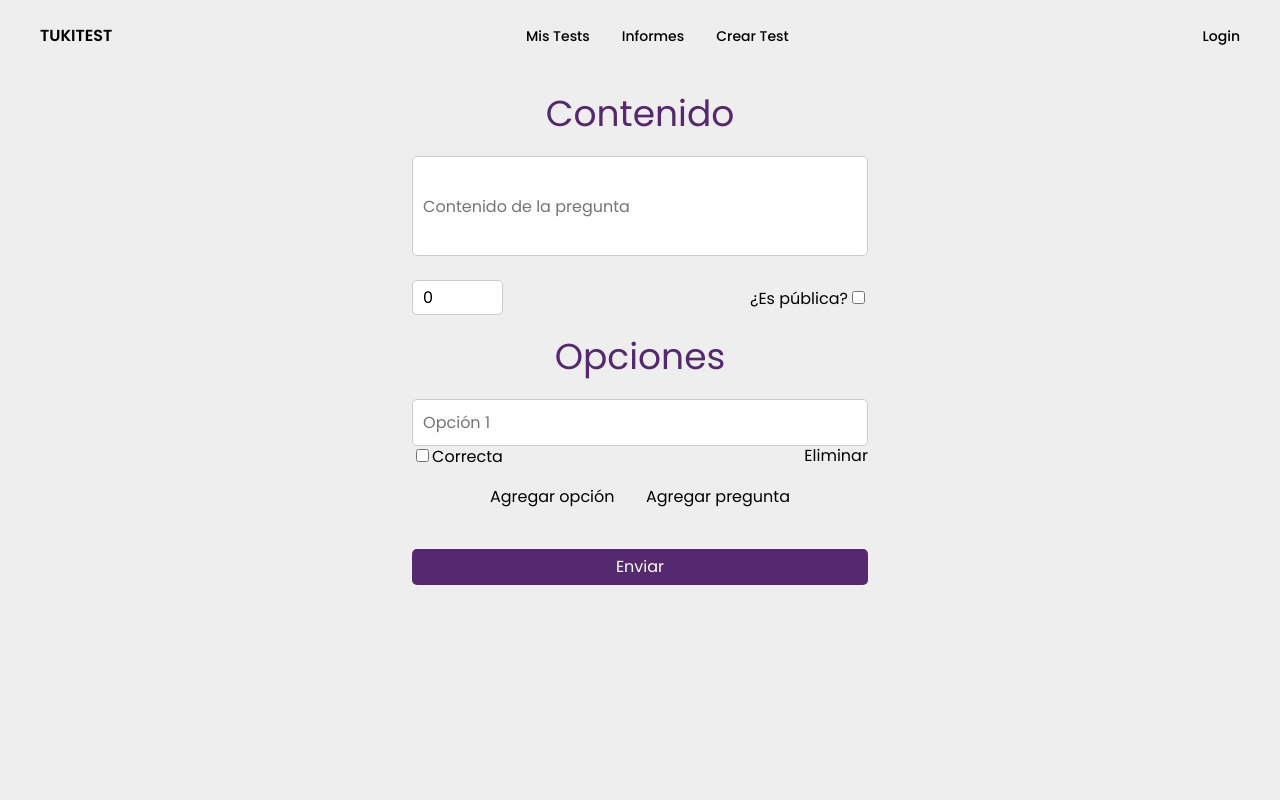
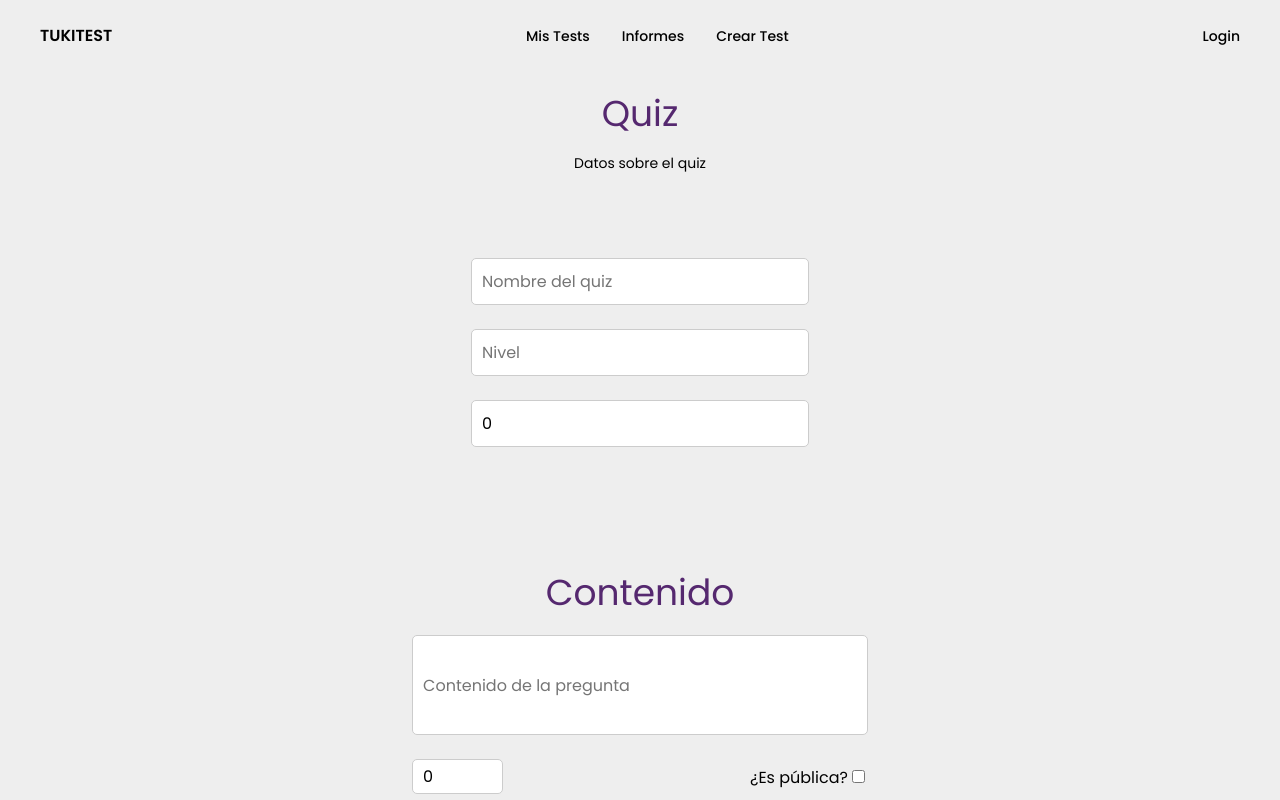
Before and after one commit to resalec2045/Tukitest-frontend, a React (Vite) app: page /createQuiz in a window 1280 px wide. Shown: the top 800 px of the page. Built offline with nearby package versions, Linux system fonts and the light colour scheme.

Commit message:
Crear Quiz

```diff
--- a/src/tukytest/crearQuiz/CreateQuiz.jsx
+++ b/src/tukytest/crearQuiz/CreateQuiz.jsx
@@ -3,6 +3,12 @@ import { useState } from "react";
 
 import "./CreateQuiz.css";
 import { useForm } from "../../hooks/useForm";
+
+const quizFormField = {
+  name: "",
+  level: "",
+  totalTime: 0,
+};
 
 const questionFormField = {
   content: "",
@@ -14,6 +20,12 @@ const questionFormField = {
 export const CreateQuiz = () => {
   const { content, grade, isPublic, options, onInputChange, isFormValid } =
     useForm(questionFormField);
+  const {
+    quizName,
+    level,
+    totalTime,
+    onInputChange: onInputChangeQuiz,
+  } = useForm(quizFormField);
   const [questions, setQuestions] = useState([]);
   const [currentQuestion, setCurrentQuestion] = useState({
     content: "",
@@ -96,6 +108,38 @@ export const CreateQuiz = () => {
   return (
     <>
       <NavBar type={"header"} />
+
+      <section className="section">
+        <form className="form grid" onSubmit={handleSubmit}>
+          <span className="section__title">Quiz</span>
+          <span className="section__subtitle">Datos sobre el quiz</span>
+          <input
+            type="text"
+            placeholder="Nombre del quiz"
+            className="input"
+            name="name"
+            value={quizName}
+            onChange={onInputChangeQuiz}
+          />
+          <input
+            type="text"
+            placeholder="Nivel"
+            className="input"
+            name="level"
+            value={level}
+            onChange={onInputChangeQuiz}
+          />
+          <input
+            type="number"
+            placeholder="Tiempo total (segundos)"
+            className="input"
+            name="totalTime"
+            value={totalTime}
+            onChange={onInputChangeQuiz}
+          />
+        </form>
+      </section>
+
       <section className="section">
         <form className="form grid" onSubmit={handleSubmit}>
           <span className="section__title">Contenido</span>
--- a/src/tukytest/informeScreen/InformeScreen.jsx
+++ b/src/tukytest/informeScreen/InformeScreen.jsx
@@ -7,6 +7,7 @@ import {
   Title,
   Tooltip,
   Legend,
+  ArcElement,
 } from "chart.js";
 import { NavBar } from "../../components/navbar/NavBar";
 
@@ -16,6 +17,7 @@ ChartJS.register(
   CategoryScale,
   LinearScale,
   BarElement,
+  ArcElement,
   Title,
   Tooltip,
   Legend
```
